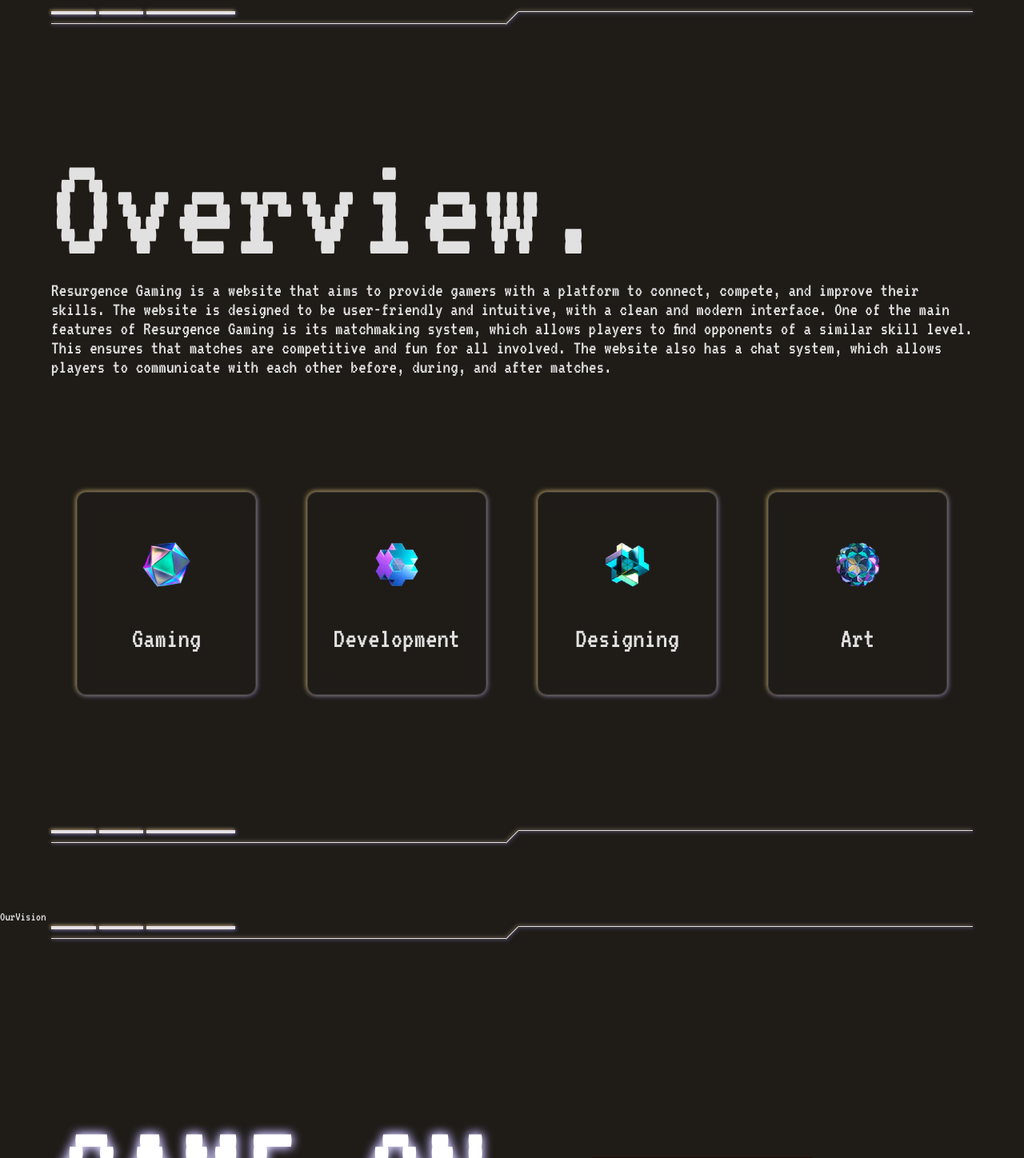
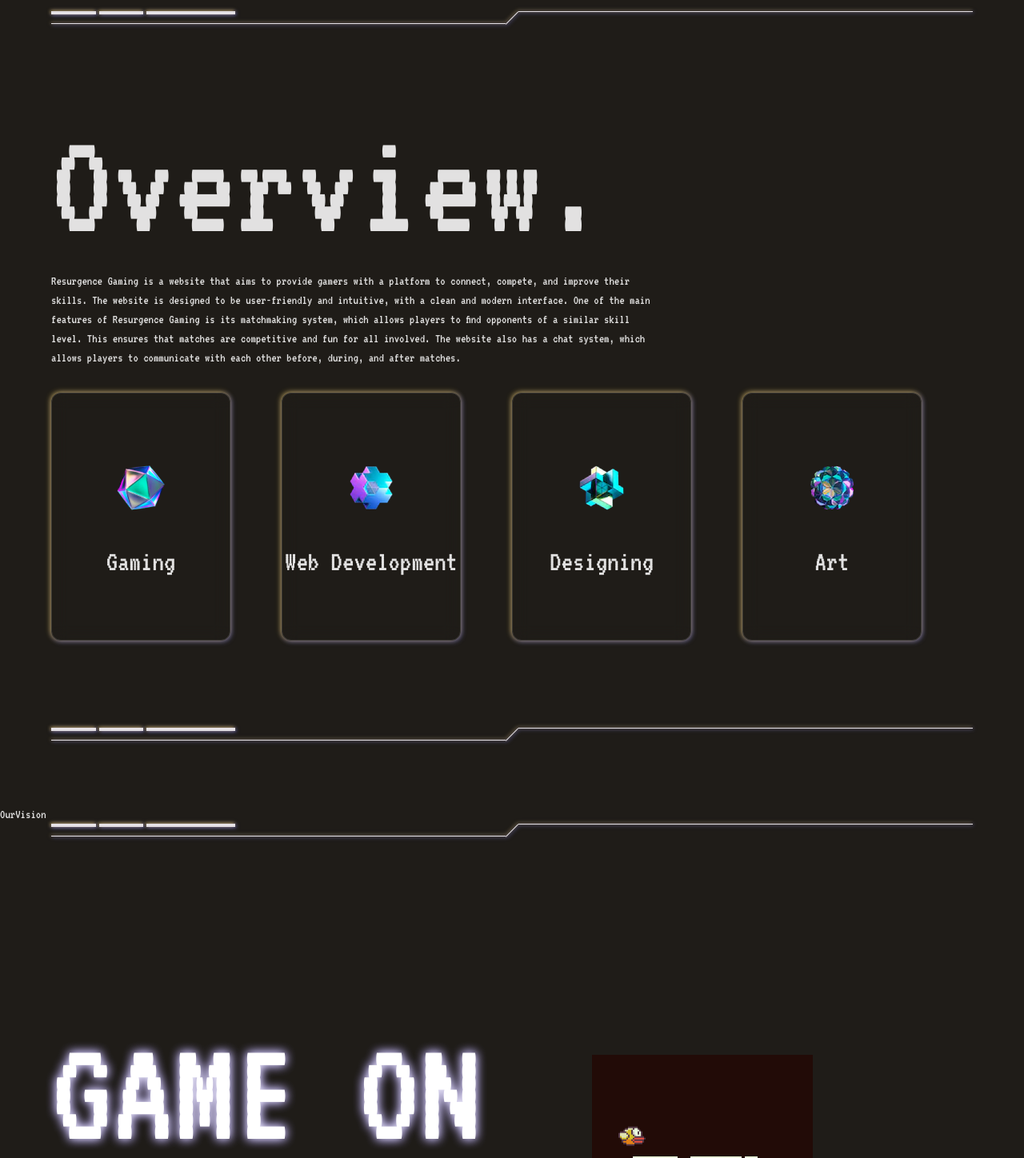
Before and after one commit to resurgencenith/resurgence-nith-2k23, a React (Vite) app: page / in a window 1280 px wide. Shown: the part 802-2250 px from the top of the page at 80% size. Built offline with nearby package versions, Linux system fonts and the light colour scheme.

Commit message:
added animations

```diff
--- a/package.json
+++ b/package.json
@@ -9,17 +9,15 @@
     "preview": "vite preview"
   },
   "dependencies": {
-    "@babel/plugin-proposal-decorators": "^7.21.0",
     "framer-motion": "^10.11.2",
     "react": "^18.2.0",
     "react-dom": "^18.2.0",
+    "react-intersection-observer": "^9.4.3",
     "react-particles": "^2.9.3",
     "react-router-dom": "^6.9.0",
     "react-tilt": "^1.0.2",
     "sass": "^1.59.3",
-    "tsparticles": "^2.9.3",
-    "vite-plugin-babel": "^1.1.3",
-    "vite-plugin-require": "^1.1.10"
+    "tsparticles": "^2.9.3"
   },
   "devDependencies": {
     "@vitejs/plugin-react": "^2.2.0",
--- a/src/App.config.jsx
+++ b/src/App.config.jsx
@@ -35,7 +35,7 @@
       icon: "fas fa-gamepad",
     },
     {
-      title: "Development",
+      title: "Web Development",
       icon: "fas fa-code",
     },
     {
--- /dev/null
+++ b/src/components/AnimationComponents/FadeInFromBottom.jsx
@@ -0,0 +1,37 @@
+import React,{useEffect} from "react";
+import { motion, useAnimation } from "framer-motion";
+import { useInView } from "react-intersection-observer";
+
+export default function FadeInFromBottom({children, delay}) {
+    const controls = useAnimation();
+  const [ref, inView] = useInView();
+
+  useEffect(() => {
+    if (inView) {
+      controls.start("show");
+    }
+  }, [controls, inView]);
+    return (
+        <motion.div
+            ref={ref}
+            animate={controls}
+            initial="hidden"
+            transition={{ duration: 0.3 }}
+            variants={{
+              show: {
+                y: 0,
+                opacity: 1,
+                transition: {
+                  type: "spring",
+                  duration: 0.5,
+                  delay: delay,
+                },
+              },
+                hidden: { y:100,opacity: 0 },
+            }}
+
+        >
+          {children}
+        </motion.div>
+      )
+}
--- /dev/null
+++ b/src/components/AnimationComponents/FadeInFromTop.jsx
@@ -0,0 +1,41 @@
+import React,{useEffect} from "react";
+import { motion, useAnimation } from "framer-motion";
+import { useInView } from "react-intersection-observer";
+
+export default function FadeInFromBottom({children,delay})
+{
+    const controls = useAnimation();
+  const [ref, inView] = useInView();
+
+  useEffect(() => {
+    if (inView) {
+      controls.start("show");
+    }
+  }, [controls, inView]);
+    return (
+        <motion.div
+            ref={ref}
+            animate={controls}
+            initial="hidden"
+            transition={{ duration: 0.3 }}
+            variants={{
+              show: {
+                y: 0,
+                opacity: 1,
+                transition: {
+                  type: "spring",
+                  duration: 0.5,
+                  delay: delay,
+                },
+              },
+                hidden: { y:-50,opacity: 0 },
+            }}
+        whileInView="visible"
+        viewport={{ once: true }}
+
+
+        >
+          {children}
+        </motion.div>
+      )
+}
--- a/src/components/FlappyBirdComponent.jsx
+++ b/src/components/FlappyBirdComponent.jsx
@@ -1,6 +1,7 @@
 import React, { useEffect } from "react";
 import config from "../App.config";
 import FlappyBird from "../JSComponenets/flappy_bird/game";
+import FadeInFromBottom from "./AnimationComponents/FadeInFromBottom";
 import "./FlappyBirdComponent.css";
 
 export default function FlappyBirdComponent() {
@@ -10,7 +11,11 @@
   return (
     <div className="flappy_game_box">
       <div className="flappy_game_text">
-        <span className="glow_text">GAME ON</span>
+        <span className="glow_text">
+          <FadeInFromBottom>
+          GAME ON
+          </FadeInFromBottom>
+          </span>
         <div
           className="home_main_info glitch pt-3"
           data-text="For vibe, for games."
--- a/src/components/WhatDoWeDo.css
+++ b/src/components/WhatDoWeDo.css
@@ -1,22 +1,13 @@
-@tailwind base;
-@tailwind components;
-@tailwind utilities;
+.card{
+    padding-top:30%;
+    padding-bottom: 30%;
 
-@import "tailwindcss/base";
+    box-shadow: rgba(255, 215, 77, 0.6) -1px -1px 6px, rgba(124, 127, 255, 0.6) 1px 1px 6px;
 
-@import "tailwindcss/components";
+    border-radius: 16px;
+    margin-right:4rem;
+    margin-top: 2rem;
 
-@import "tailwindcss/utilities";
-
-
-.card{
-    width:100%;
-    padding:20px;
-    box-shadow: rgba(255, 215, 77, 0.6) -1px -1px 6px, rgba(124, 127, 255, 0.6) 1px 1px 6px;
-    padding-top:5%;
-    padding-bottom: 5%;
-    border-radius: 16px;
-    margin:2rem;
 
     display: flex;
     flex-direction: column;
@@ -35,6 +26,9 @@
     align-items: center;
 
 }
+.card_outer{
+    width:100%;
+}
 
 .tiles{
     display:flex;
@@ -49,7 +43,7 @@
     display: flex;
     justify-content: center;
     flex-direction: column;
-    margin: 4rem;
+    padding: 4rem;
 }
 
 .text-intro{
@@ -58,11 +52,13 @@
 
 .text-overview{
     font-size:12rem;
-    margin-bottom: 5rem;
+    margin-bottom: 6rem;
 }
 .whatdowedo-text{
     font-size:24px;
-    margin-bottom: 7rem;
+    margin-bottom: 2rem;
+    width: 65%;
+
 }
 .card_title{
     text-align: center;
@@ -75,3 +71,6 @@
     height: 5rem;
     margin-bottom: 2rem;
 }
+.w-50{
+    width: 65%;
+}
--- a/src/components/WhatDoWeDo.jsx
+++ b/src/components/WhatDoWeDo.jsx
@@ -1,21 +1,34 @@
-import React from "react";
+import React,{useEffect} from "react";
 import "./WhatDoWeDo.css";
 import { Tilt } from "react-tilt";
-import { motion } from "framer-motion";
-
-import { styles } from "../styles/styles";
-import { fadeIn, textVariant } from "../utils/motion.js";
+import { motion, useAnimation } from "framer-motion";
+import { useInView } from "react-intersection-observer";
 import config from "../App.config";
 import images from "../assets/images/images";
+import FadeInFromTop from "./AnimationComponents/FadeInFromTop";
 
-
-function Service({ index, title, icon }) {
-
+function Service({ index, title }) {
+    const controls = useAnimation();
+  const [ref, inView] = useInView();
+  useEffect(() => {
+    if (inView) {
+      controls.start("show");
+    }
+  }, [controls, inView]);
   return (
-    <Tilt className="card">
+    <Tilt className="card_outer">
       <motion.div
-        variants={fadeIn("right", "spring", index * 0.5, 0.75)}
-        className="w-full green-pink-gradient p-[1px] rounded-[20px] shadow-card"
+        className="card"
+        initial={{ x: "-150px", opacity: 0 }}
+        transition={{
+          type: "spring",
+          delay: 0.7+index * 0.5,
+          duration: 0.75,
+          ease: "easeOut",
+        }}
+        ref={ref}
+        animate={controls}
+        variants={{show:{ x: 0, y: 0, opacity: 1 }}}
       >
         <div
           options={{
@@ -26,14 +39,12 @@
           className="card-inner"
         >
           <img
-            src={ images[index] }
+            src={images[index]}
             alt="web-development"
             className="card_image"
           />
 
-          <h3 className="card_title">
-            {title}
-          </h3>
+          <h3 className="card_title">{title}</h3>
         </div>
       </motion.div>
     </Tilt>
@@ -41,18 +52,46 @@
 }
 
 export default function WhatDoWeDo() {
+    const controls = useAnimation();
+  const [ref, inView] = useInView();
+  useEffect(() => {
+    if (inView) {
+      controls.start("show");
+    }
+  }, [controls, inView]);
   return (
     <div className="whatdowedo">
-      <motion.div variants={textVariant()}>
+      <motion.div
+        variants={{
+          hidden: {
+            y: -50,
+            opacity: 0,
+          },
+          show: {
+            y: 0,
+            opacity: 1,
+            transition: {
+              type: "spring",
+              duration: 0.5,
+              delay: 0,
+            },
+          },
+        }}
+        initial="hidden"
+        className=""
+        whileInView="visible"
+        viewport={{ once: true }}
+        ref={ref}
+        animate={controls}
+      >
         <div className="text-overview">Overview.</div>
       </motion.div>
 
-      <motion.p
-        variants={fadeIn("", "", 0.1, 1)}
-        className="whatdowedo-text"
-      >
+      <FadeInFromTop delay={0.4}>
+        <div className="w-50">
         {config.whatDoWeDoText}
-      </motion.p>
+        </div>
+        </FadeInFromTop>
 
       <div className="tiles">
         {config.whatDoWeDo.map((service, index) => {
--- a/src/utils/motion.js
+++ /dev/null
@@ -1,38 +0,0 @@
-export const textVariant = (delay) => {
-    return {
-      hidden: {
-        y: -50,
-        opacity: 0,
-      },
-      show: {
-        y: 0,
-        opacity: 1,
-        transition: {
-          type: "spring",
-          duration: 1.25,
-          delay: delay,
-        },
-      },
-    };
-  };
-
-  export const fadeIn = (direction, type, delay, duration) => {
-    return {
-      hidden: {
-        x: direction === "left" ? 100 : direction === "right" ? -100 : 0,
-        y: direction === "up" ? 100 : direction === "down" ? -100 : 0,
-        opacity: 0,
-      },
-      show: {
-        x: 0,
-        y: 0,
-        opacity: 1,
-        transition: {
-          type: type,
-          delay: delay,
-          duration: duration,
-          ease: "easeOut",
-        },
-      },
-    };
-  };
```
Also changed, not shown: src/components/AnimationComponents/FadeInFromLeft.jsx (added, +41 -0 lines), src/components/AnimationComponents/FadeInFromRight.jsx (added, +41 -0 lines), 1 other file (tests, documents, lock files or other folders).
